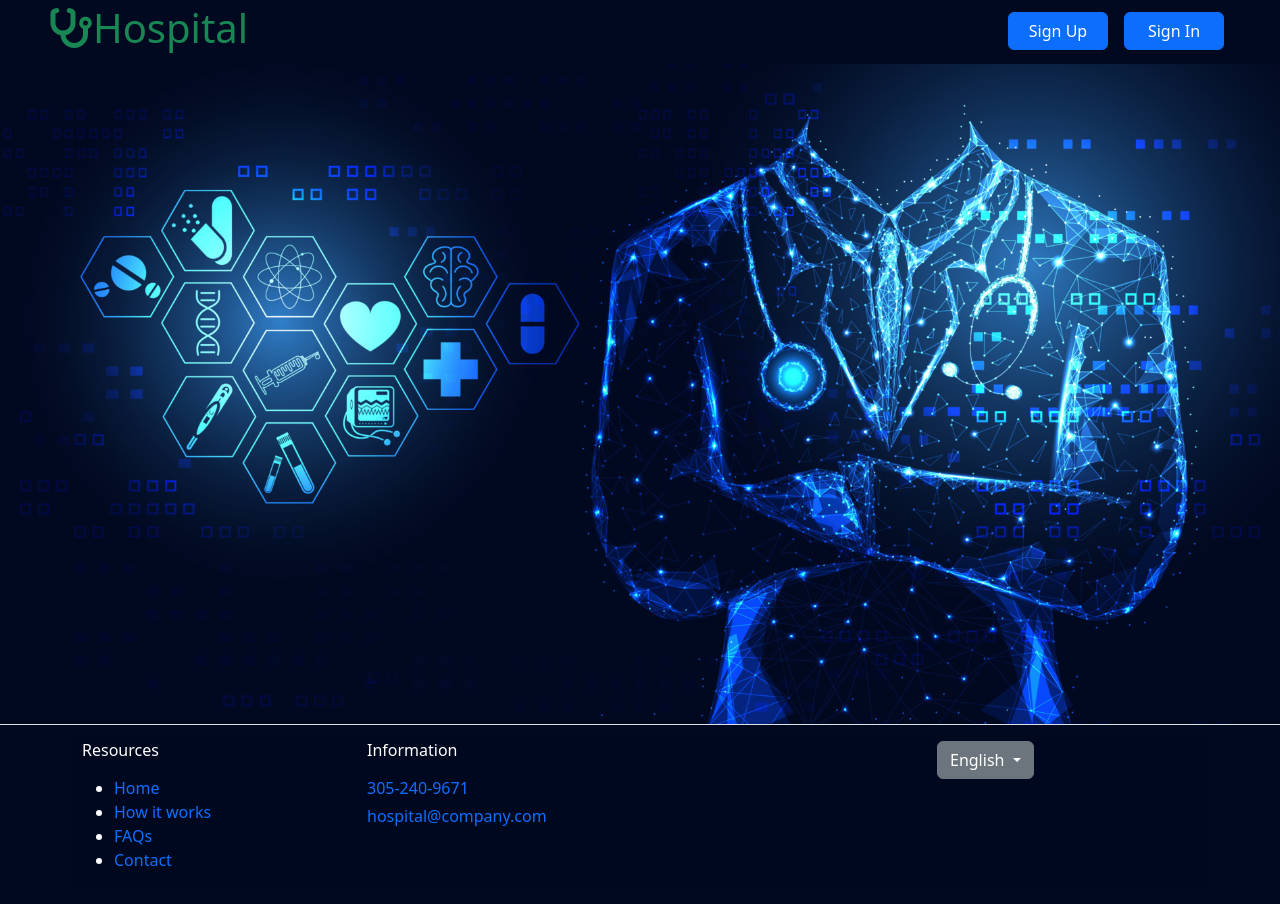
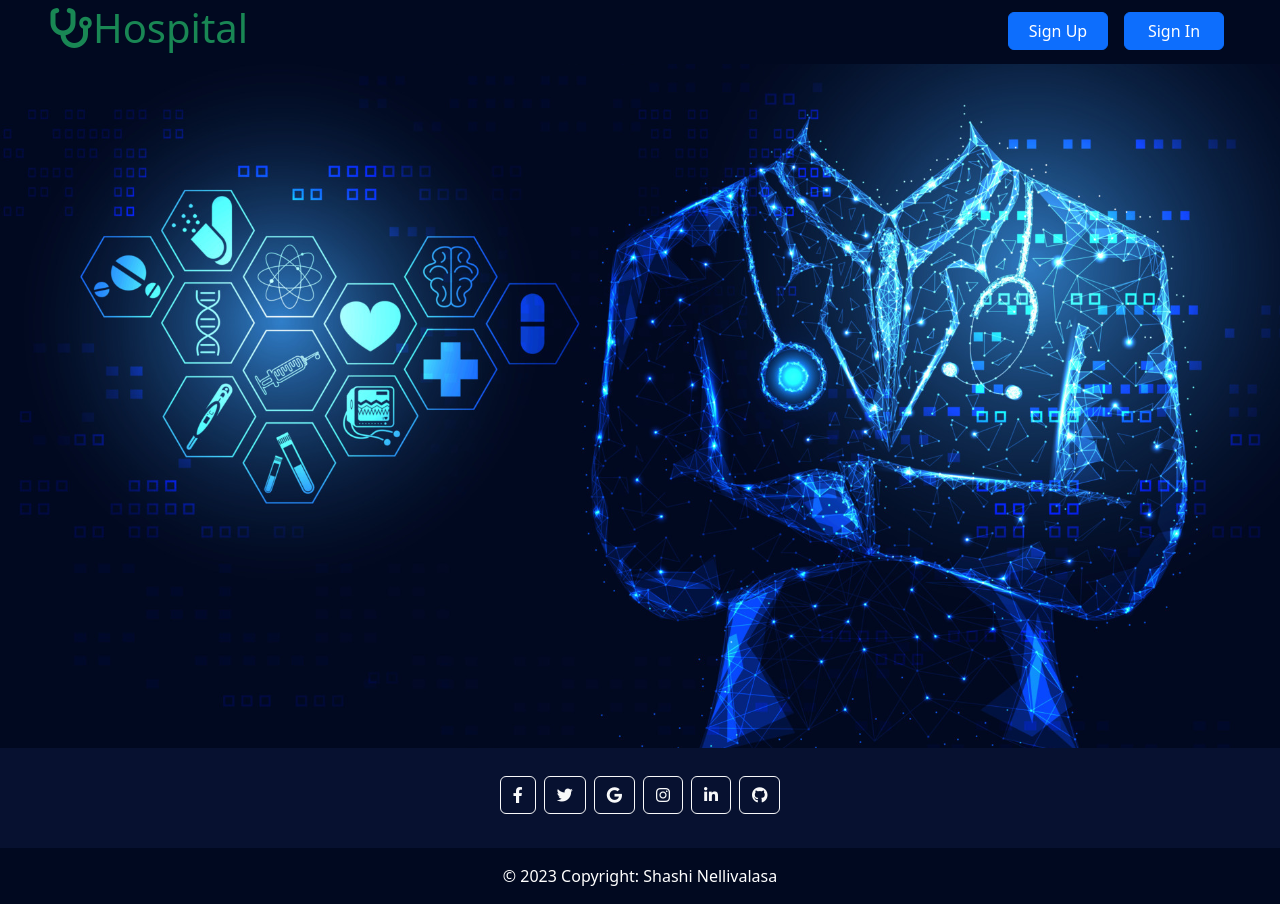
Before and after one commit to shashin26/demoHospital, an Angular app: page / in a window 1280 px wide. Built offline with nearby package versions, Linux system fonts and the light colour scheme.

Commit message:
21/07/2023 10pm

```diff
--- a/src/app/app.component.css
+++ b/src/app/app.component.css
@@ -7,10 +7,6 @@ li {
 .container {
   background-color: #0109209d;
 }
-label {
-  display: inline-block;
-  margin-right: 10px;
-}
 
 input {
   width: 100%;
@@ -18,3 +14,11 @@ input {
 section {
   min-height: 700px;
 }
+.container1 {
+  background-color: #071130;
+  height: 100px;
+}
+.bdr {
+  border-radius: 6px;
+  overflow: hidden;
+}
--- a/src/app/app.component.html
+++ b/src/app/app.component.html
@@ -28,76 +28,60 @@
 <section>
   <router-outlet></router-outlet>
 </section>
-<div class="container1">
-  <footer
-    class="d-flex flex-wrap justify-content-between py-3 mt-4 border-top bottom-0"
-    style="background-color: #010920"
-  >
-    <div class="container">
-      <div class="row justify-content-between">
-        <div class="col-lg-3 col-md-4 col-6">
-          <h6 class="site-footer-title mb-3">Resources</h6>
 
-          <ul class="site-footer-links">
-            <li class="site-footer-link-item">
-              <a href="#" class="site-footer-link">Home</a>
-            </li>
+<div class="container1 my-5">
+  <footer class="bg-dark text-center text-white">
+    <div class="container1 p-4 pb-0">
+      <div class="h-100">
+        <a
+          class="btn btn-outline-light btn-floating m-1"
+          href="#!"
+          role="button"
+          ><i class="fab fa-facebook-f"></i
+        ></a>
 
-            <li class="site-footer-link-item">
-              <a href="#" class="site-footer-link">How it works</a>
-            </li>
+        <a
+          class="btn btn-outline-light btn-floating m-1"
+          href="#!"
+          role="button"
+          ><i class="fab fa-twitter"></i
+        ></a>
 
-            <li class="site-footer-link-item">
-              <a href="#" class="site-footer-link">FAQs</a>
-            </li>
+        <a
+          class="btn btn-outline-light btn-floating m-1"
+          href="#!"
+          role="button"
+          ><i class="fab fa-google"></i
+        ></a>
 
-            <li class="site-footer-link-item">
-              <a href="#" class="site-footer-link">Contact</a>
-            </li>
-          </ul>
-        </div>
+        <a
+          class="btn btn-outline-light btn-floating m-1"
+          href="#!"
+          role="button"
+          ><i class="fab fa-instagram"></i
+        ></a>
 
-        <div class="col-lg-3 col-md-4 col-6 mb-4 mb-lg-0">
-          <h6 class="site-footer-title mb-3">Information</h6>
+        <a
+          class="btn btn-outline-light btn-floating m-1"
+          href="#!"
+          role="button"
+          ><i class="fab fa-linkedin-in"></i
+        ></a>
 
-          <p class="text-white d-flex mb-1">
-            <a href="tel: 305-240-9671" class="site-footer-link">
-              305-240-9671
-            </a>
-          </p>
-
-          <p class="text-white d-flex">
-            <a href="mailto:hospital@company.com" class="site-footer-link">
-              hospital@company.com
-            </a>
-          </p>
-        </div>
-
-        <div class="col-lg-3 col-md-4 col-12 mt-4 mt-lg-0 ms-auto">
-          <div class="dropdown">
-            <button
-              class="btn btn-secondary dropdown-toggle"
-              type="button"
-              data-bs-toggle="dropdown"
-              aria-expanded="false"
-            >
-              English
-            </button>
-
-            <ul class="dropdown-menu">
-              <li><button class="dropdown-item" type="button">Thai</button></li>
-
-              <li>
-                <button class="dropdown-item" type="button">Myanmar</button>
-              </li>
-
-              <li>
-                <button class="dropdown-item" type="button">Arabic</button>
-              </li>
-            </ul>
-          </div>
-        </div>
+        <a
+          class="btn btn-outline-light btn-floating m-1"
+          href="#!"
+          role="button"
+          ><i class="fab fa-github"></i
+        ></a>
       </div>
     </div>
+
+    <div class="text-center p-3" style="background-color: #010920">
+      © 2023 Copyright:
+      <a class="text-white">Shashi Nellivalasa</a>
+    </div>
+    <!-- Copyright -->
   </footer>
 </div>
+<!-- End of .container -->
--- a/src/app/home/home.component.css
+++ b/src/app/home/home.component.css
@@ -7,7 +7,8 @@
   height: 620px;
 }
 
-input {
+.search-input {
+  height: 40px;
   width: 350px;
   margin-right: 60px;
 }
@@ -42,8 +43,13 @@ button {
 }
 .page-input {
   height: 30px;
-  width: 60px;
+  width: 50px;
 }
 .page-item {
   display: flex;
 }
+.table-borderless {
+  -webkit-border-radius: 4px;
+  -moz-border-radius: 4px;
+  border-radius: 4px;
+}
--- a/src/app/home/home.component.html
+++ b/src/app/home/home.component.html
@@ -14,21 +14,22 @@
       <div>
         <input
           placeholder="   Search"
-          class="rounded"
+          class="rounded search-input"
           type="text"
           [(ngModel)]="search"
         />
       </div>
     </div>
   </div>
+  <div class="bdr">
     <table class="table table-borderless table-hover rounded-1">
       <thead>
         <tr>
           <th class="table-cell1" scope="col">Options</th>
           <th class="table-cell" scope="col">Name</th>
           <th class="table-cell1" scope="col">Room No.</th>
+          <th class="table-cell1" scope="col">Age</th>
           <th class="table-cell" scope="col">Mobile No.</th>
-        <th class="table-cell1" scope="col">Age</th>
         </tr>
       </thead>
       <tbody>
@@ -65,7 +66,10 @@
               ></a>
             </span>
             <span
-            ><a class="px-2" routerLink="/addRecord" (click)="onDelete(record)"
+              ><a
+                class="px-2"
+                routerLink="/addRecord"
+                (click)="onDelete(record)"
                 ><i
                   class="fa-regular fa-trash-can fa-shake"
                   style="color: #eb3b00"
@@ -75,11 +79,12 @@
           </td>
           <td class="table-cell" scope="col">{{ record.Name }}</td>
           <td class="table-cell1" scope="col">{{ record.roomNo }}</td>
+          <td class="table-cell1" scope="col">{{ record.age }}</td>
           <td class="table-cell" scope="col">{{ record.mobileNo }}</td>
-        <td class="table-cell1" scope="col">{{ record.age }}</td>
         </tr>
       </tbody>
     </table>
+  </div>
   <div class="table-bottom">
     <!-- <a><i class="fa-solid fa-arrow-left fa-beat-fade"></i></a>
     <a><i class="fa-solid fa-arrow-right fa-beat-fade"></i></a> -->
--- a/src/app/sign-up/sign-up.component.html
+++ b/src/app/sign-up/sign-up.component.html
@@ -64,6 +64,9 @@
       </div>
     </div>
     <div class="button-class">
+      <!-- <button class="btn btn-secondary" (click)="testLogIn()">
+        Test Login
+      </button> -->
       <button
         class="btn btn-light"
         [hidden]="!logInOut.signup"
@@ -74,7 +77,6 @@
           f.controls['repassword'].touched &&
           f.controls['password'].value != f.controls['repassword'].value
         "
-        (click)="onFormSubmit()"
       >
         Sign Up
       </button>
--- a/src/app/sign-up/sign-up.component.ts
+++ b/src/app/sign-up/sign-up.component.ts
@@ -111,4 +111,8 @@ export class SignUpComponent implements OnInit {
     }
     this.logInOut.exist = false;
   }
+  testLogIn() {
+    this.logInOut.isLoggedIn = true;
+    this.router.navigate(['/home']);
+  }
 }
```
Also changed, not shown: src/app/home/home.component.ts (+0 -30 lines). Lines whose indentation alone changed are shown as unchanged.
